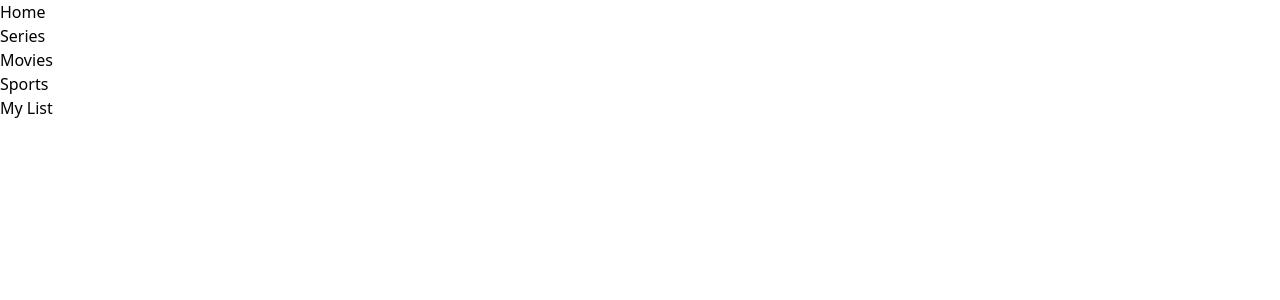
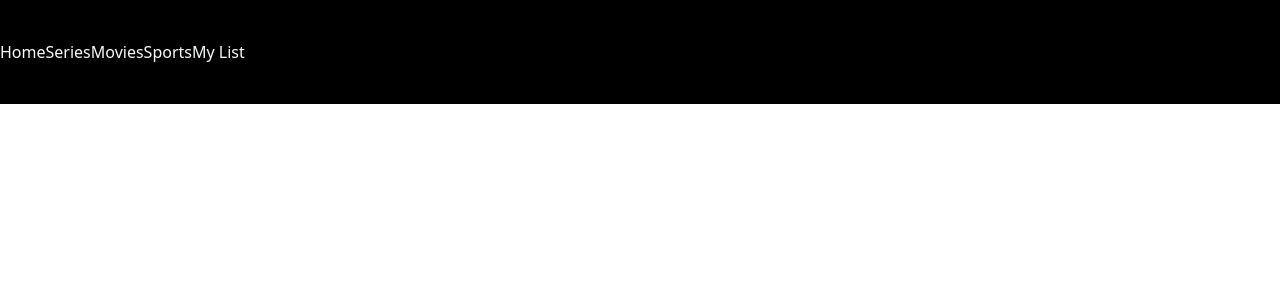
Before and after one commit to brian-ambani/FlinHub, a React (Create React App) app: page / in a window 1280 px wide. Shown: the top 300 px of the page. Built offline with nearby package versions, Linux system fonts and the light colour scheme; the HTML template or start-up script is replaced by a standard one.

Commit message:
updated the nav

```diff
--- a/package.json
+++ b/package.json
@@ -36,6 +36,8 @@
     ]
   },
   "devDependencies": {
+    "prettier": "^3.0.3",
+    "prettier-plugin-tailwindcss": "^0.5.4",
     "tailwindcss": "^3.3.3"
   }
 }
--- a/src/App.js
+++ b/src/App.js
@@ -1,11 +1,11 @@
 
 import './App.css';
-import Nav from './Components/Nav';
+import Index from './container/Index';
 
 function App() {
   return (
-    <div className="App">
-      <Nav />
+    <div className="App bg-gray-900 text-gray-50">
+      <Index />
     </div>
   );
 }
--- a/src/Components/Nav.jsx
+++ b/src/Components/Nav.jsx
@@ -2,8 +2,8 @@ import React from 'react'
 
 const Nav = () => {
   return (
-    <div>
-        <ul>
+    <div className='bg-black'>
+        <ul className='flex py-10'>
             <li>Home</li>
             <li>Series</li>
             <li>Movies</li>
--- /dev/null
+++ b/src/container/Index.jsx
@@ -0,0 +1,13 @@
+import React from 'react'
+import Nav from '../Components/Nav'
+
+const Index = () => {
+  return (
+    <div className='bg-grey-900'>
+        <Nav />
+        <h1></h1>
+    </div>
+  )
+}
+
+export default Index
```
Also changed, not shown: 1 other file (tests, documents, lock files or other folders).
